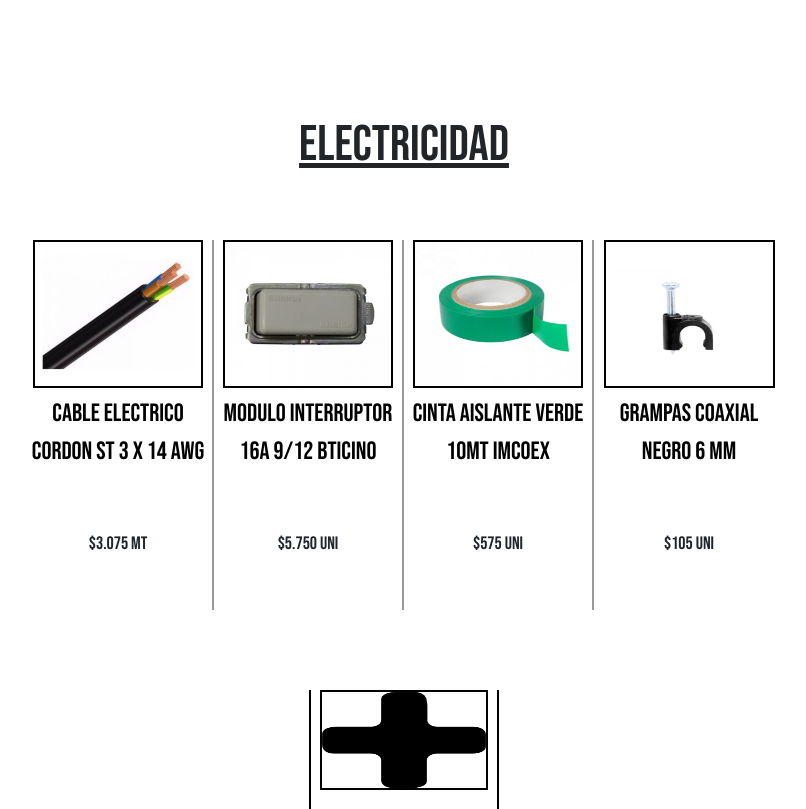
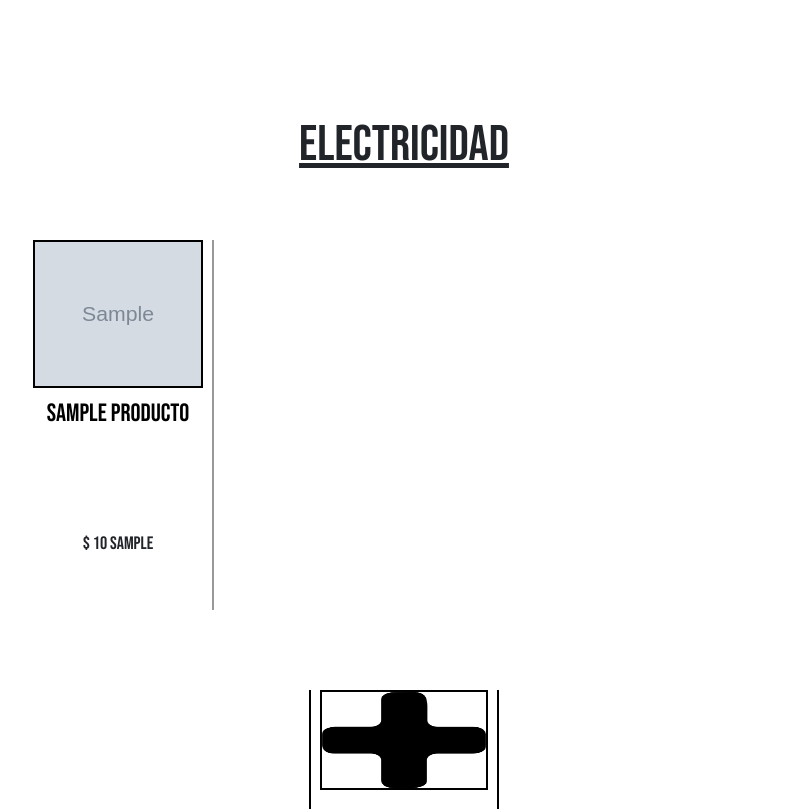
Before and after one commit to law153/Ivans-perfeccionado, a Django app: page /categoria_adm/ in a window 1280 px wide. Shown: the part 365-1174 px from the top of the page, without its empty margins (236-1042 px from the left). Run offline with Django 4.2, Linux system fonts and the light colour scheme; tables that the repository leaves empty hold one stand-in row (values such as "Sample post"); grey boxes marked "Sample" are stand-in pictures.

Commit message:
se envian datos a los 3 productos

```diff
--- a/core/templates/core/administrador/Categoria-adm.html
+++ b/core/templates/core/administrador/Categoria-adm.html
@@ -24,50 +24,22 @@
 
                 <div class="col-md-2"></div>
 
+                {% for i in products %}
+                <p style="display: none;">{{i.cod_prod}}</p>
                 <div class="col-md-2 contenedor__producto">
                     <div class="contenedor__producto-img">
-                        <img src="{% static 'core/img/Electricidad-cable.jpg'%}" alt="No hay imagen disponible">
+                        <img src="{{ i.foto_prod.url }}" alt="No hay imagen disponible">
                     </div>
                     <div class="contenedor__producto-texto">
-                        <a href="{% url 'mostrarProductoAdm' %}">CABLE ELECTRICO CORDON ST 3 X 14 AWG</a>
+                        <a href="{% url 'mostrarProductoAdm' i.cod_prod%}">{{ i.nombre_prod }}</a>
                     </div>
                     <div class="contenedor__producto-precio">
-                        <p>$3.075  MT</p>
+                        <p>$ {{ i.precio }} {{ i.unidad_medida }}</p>
                     </div>
                 </div>
-                <div class="col-md-2 contenedor__producto">
-                    <div class="contenedor__producto-img">
-                        <img src="{% static 'core/img/Electricidad-interruptor.jpg'%}" alt="No hay imagen disponible">
-                    </div>
-                    <div class="contenedor__producto-texto">
-                        <a href="{% url 'mostrarProductoAdm' %}">MODULO INTERRUPTOR 16A 9/12 BTICINO</a>
-                    </div>
-                    <div class="contenedor__producto-precio">
-                        <p>$5.750  UNI</p>
-                    </div>
-                </div>
-                <div class="col-md-2 contenedor__producto">
-                    <div class="contenedor__producto-img">
-                        <img src="{% static 'core/img/Electricidad-cinta.jpg'%}" alt="No hay imagen disponible">
-                    </div>
-                    <div class="contenedor__producto-texto">
-                        <a href="{% url 'mostrarProductoAdm' %}">CINTA AISLANTE VERDE 10MT IMCOEX</a>
-                    </div>
-                    <div class="contenedor__producto-precio">
-                        <p>$575  UNI</p>
-                    </div>
-                </div>
-                <div class="col-md-2 contenedor__producto last-prod">
-                    <div class="contenedor__producto-img">
-                        <img src="{% static 'core/img/Electricidad-grampa.jpg'%}" alt="No hay imagen disponible">
-                    </div>
-                    <div class="contenedor__producto-texto">
-                        <a href="{% url 'mostrarProductoAdm' %}">GRAMPAS COAXIAL NEGRO 6 MM</a>
-                    </div>
-                    <div class="contenedor__producto-precio">
-                        <p>$105  UNI</p>
-                    </div>
-                </div>
+                {% endfor %}
+
+
 
                 <div class="col-md-2"></div>
 
--- a/core/templates/core/cliente/Categoria-cli.html
+++ b/core/templates/core/cliente/Categoria-cli.html
@@ -26,7 +26,7 @@
                         <img src="{{ i.foto_prod.url }}" alt="No hay imagen disponible">
                     </div>
                     <div class="contenedor__producto-texto">
-                        <a href="{% url 'mostrarProducto' %}">{{ i.nombre_prod }}</a>
+                        <a href="{% url 'mostrarProducto' i.cod_prod%}">{{ i.nombre_prod }}</a>
                     </div>
 
                     <div class="contenedor__producto-precio">
--- a/core/urls.py
+++ b/core/urls.py
@@ -16,7 +16,7 @@ urlpatterns = [
     path('consultar/',consultar,name="consultar"),
     path('inicioSesion/',inicioSesion, name="inicioSesion"),
     ### Paginas cliente###
-    path('producto_cli/',mostrarProductoCli,name="mostrarProductoCli"),
+    path('producto_cli/<id_prod>',mostrarProductoCli,name="mostrarProductoCli"),
     path('principal_cli/',mostrarIndexCli,name="mostrarIndexCli"),
     path('carrito_cli/',mostrarCarritoCli,name="mostrarCarritoCli"),
     path('metodo_de_pago/',mostrarMetodoPago,name="mostrarMetodoPago"),
@@ -33,7 +33,7 @@ urlpatterns = [
     path('agregar/', mostrarAgregar, name="mostrarAgregar"),
     path('editar_perfil_adm/', mostrarEditarPerfilAdm, name="mostrarEditarPerfilAdm"),
     path('cambio_contra_adm/', mostrarCambioContraAdm, name="mostrarCambioContraAdm"),
-    path('producto_adm/', mostrarProductoAdm, name="mostrarProductoAdm"),
+    path('producto_adm/<id_prod>', mostrarProductoAdm, name="mostrarProductoAdm"),
     path('agregarProducto/', agregarProducto, name="agregarProducto")
 
 ]
--- a/core/views.py
+++ b/core/views.py
@@ -88,8 +88,12 @@ def inicioSesion(request):
             return redirect('mostrarIni_sesion')
 
 ###Paginas cliente###
-def mostrarProductoCli(request):
-    return render(request, 'core/cliente/Producto-cli.html')
+def mostrarProductoCli(request, id_prod):
+    producto = Producto.objects.get(cod_prod = id_prod)
+
+    contexto = {"product" : producto}
+
+    return render(request, 'core/cliente/Producto-cli.html',contexto)
 
 def mostrarCategoriaCli(request):
     productos = Producto.objects.all()
@@ -181,7 +185,11 @@ def mostrarPerfilAdm(request):
     return render(request, 'core/administrador/perfil-adm.html',contexto)
 
 def mostrarCategoriaAdm(request):
-    return render(request, 'core/administrador/categoria-adm.html')
+    productos = Producto.objects.all()
+
+    contexto = {"products" : productos}
+
+    return render(request, 'core/administrador/categoria-adm.html',contexto)
 
 def mostrarAgregar(request):
     categorias = Categoria.objects.all()
@@ -218,8 +226,12 @@ def mostrarEditarPerfilAdm(request):
 def mostrarCambioContraAdm(request):
     return render(request, 'core/administrador/cambiar-contrasena-adm.html')
 
-def mostrarProductoAdm(request):
-    return render(request, 'core/administrador/producto-adm.html')
+def mostrarProductoAdm(request,id_prod):
+    producto = Producto.objects.get(cod_prod = id_prod)
+
+    contexto = {"product" : producto}
+
+    return render(request, 'core/administrador/producto-adm.html',contexto)
 
 def agregarProducto(request):
     nombreP = request.POST['nombre']
```
